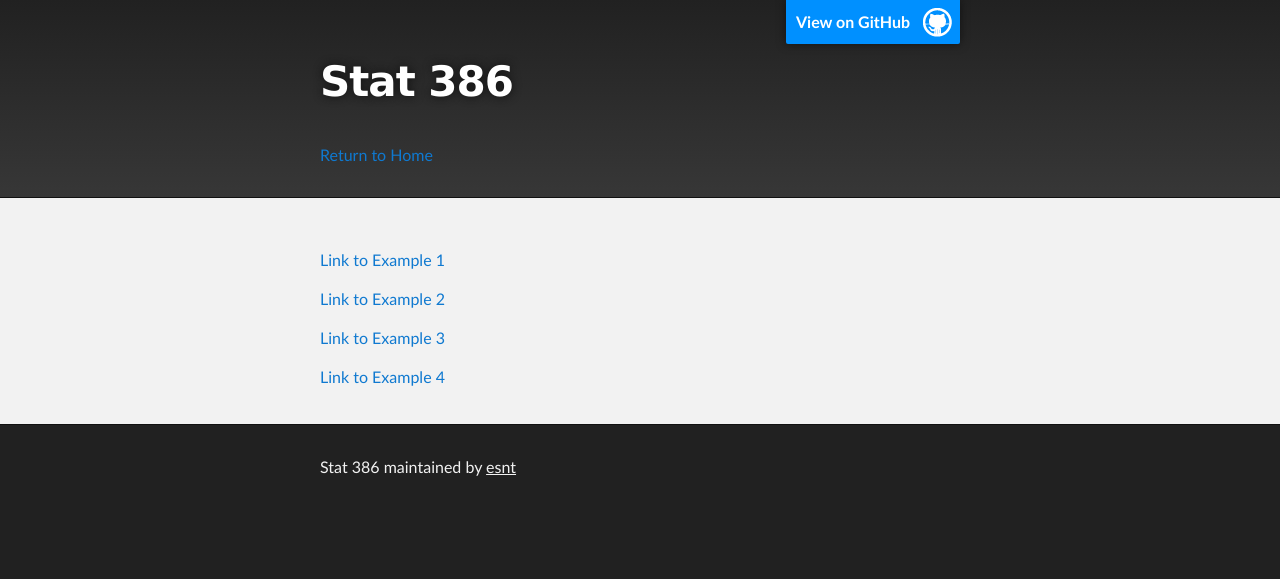
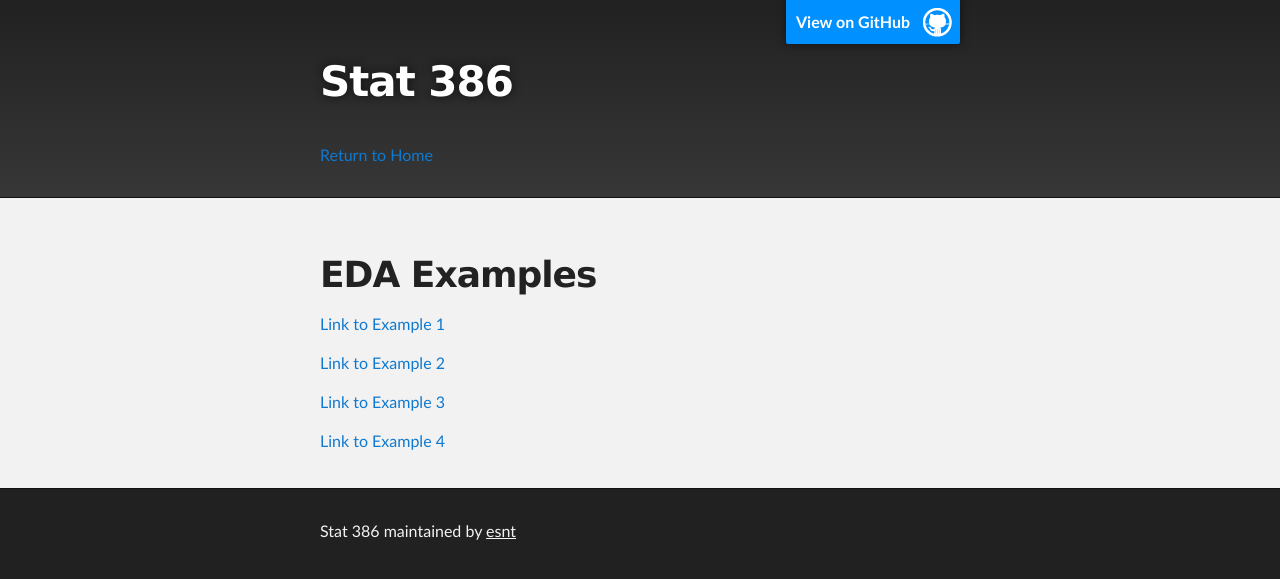
Before and after one commit to esnt/examples-for-class, a Jekyll site: the page built from index.md, in a window 1280 px wide. Shown: the top 579 px of the page. Built offline with Jekyll 4.4.1, drawn with Linux system fonts in a browser that asks for light colours; the repository's description, which GitHub fills in, is left out; our own code applies the rules of GitHub Pages for plain Markdown files.

Commit message:
Quick fix

```diff
--- a/index.md
+++ b/index.md
@@ -1,7 +1,7 @@
 ---
 layout: default
 ---
-
+# EDA Examples
 
 [Link to Example 1](./example1)
 
```
